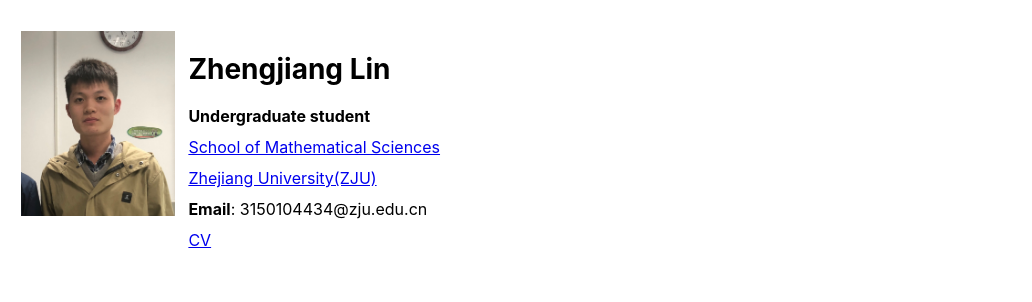
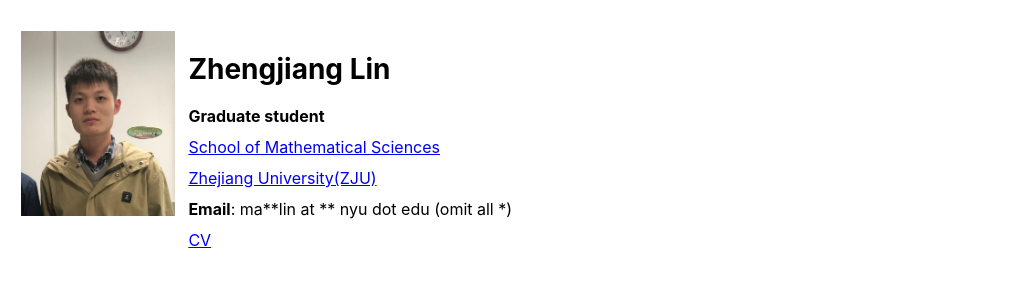
Before and after one commit to Acrescent/Acrescent.github.io, a Jekyll site: the page built from index.html, in a window 1280 px wide. Shown: the part 215-517 px from the top of the page, without its empty margins (0-1032 px from the left). Built offline with Jekyll 4.4.1, drawn with Linux system fonts in a browser that asks for light colours.

Commit message:
Update index.html

```diff
--- a/index.html
+++ b/index.html
@@ -12,13 +12,13 @@ title: Zhengjiang Lin
 <h1> Zhengjiang Lin </h1>
 <ul style="list-style-type:none">
   <li>
-    <b>Undergraduate student</b>
+    <b>Graduate student</b>
   <li>
     <a href="http://www.math.zju.edu.cn/english/index.php">School of Mathematical Sciences</a>
   <li>
     <a href="http://www.zju.edu.cn/english/">Zhejiang University(ZJU)</a>
 <li>
-  <b>Email</b>: <a>3150104434@zju.edu.cn</a> </li>
+  <b>Email</b>: <a>ma**lin at ** nyu dot edu (omit all *)</a> </li>
 <li>
   <a href="data/pdf/CV_zjlin.pdf">CV</a>
 </div>
```
